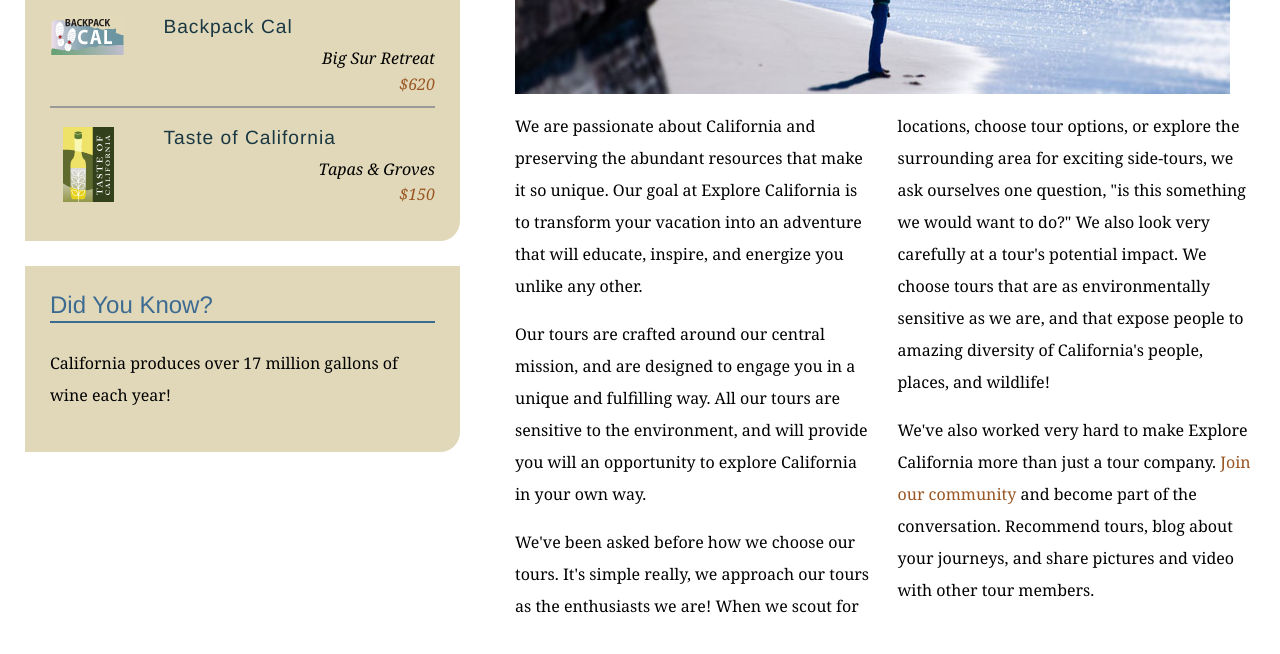
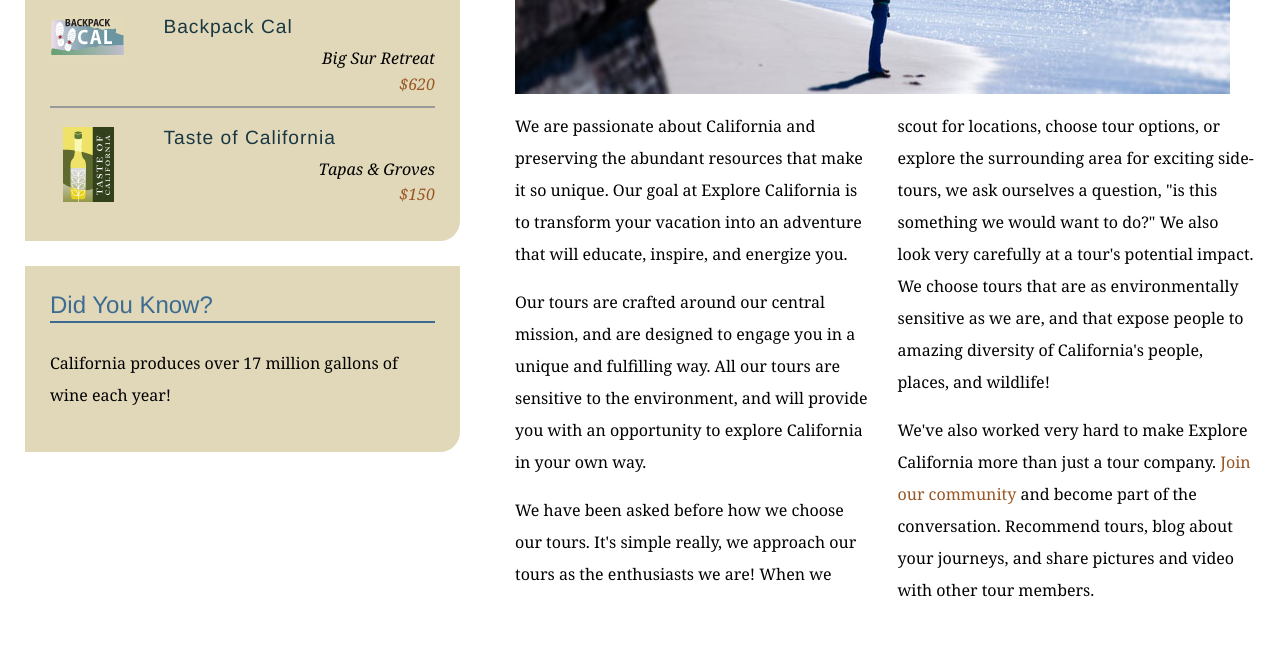
Before and after one commit to twilli21/explore_california, a plain HTML site: page mission.html in a window 1280 px wide. Shown: the part 590-1244 px from the top of the page. Drawn offline with Linux system fonts and the light colour scheme.

Commit message:
Text edits to mission page

```diff
--- a/mission.html
+++ b/mission.html
@@ -60,9 +60,9 @@
           <h1>Who we are</h1>
           <img src="assets/images/mission_look.jpg" alt="Looking out at the Pacific" class="articleImage" />
           <div class="multiCol">
-            <p>We are passionate about California and preserving the abundant resources that make it so unique. Our goal at Explore California is to transform your vacation into an adventure that will educate, inspire, and energize you unlike any other.</p>
-            <p>Our tours are crafted around our central mission, and are designed to engage you in a unique and fulfilling way. All our tours are sensitive to the environment, and will provide you will an opportunity to explore California in your own way.</p>
-            <p>We've been asked before how we choose our tours. It's simple really, we approach our tours as the enthusiasts we are! When we scout for locations, choose tour options, or explore the surrounding area for exciting side-tours, we ask ourselves one question, &quot;is this something we would want to do?&quot; We also look very carefully at a tour's potential impact. We choose tours that are as environmentally sensitive as we are, and that expose people to amazing diversity of California's people, places, and wildlife!</p>
+            <p>We are passionate about California and preserving the abundant resources that make it so unique. Our goal at Explore California is to transform your vacation into an adventure that will educate, inspire, and energize you.</p>
+            <p>Our tours are crafted around our central mission, and are designed to engage you in a unique and fulfilling way. All our tours are sensitive to the environment, and will provide you with an opportunity to explore California in your own way.</p>
+            <p>We have been asked before how we choose our tours. It's simple really, we approach our tours as the enthusiasts we are! When we scout for locations, choose tour options, or explore the surrounding area for exciting side-tours, we ask ourselves a question, &quot;is this something we would want to do?&quot; We also look very carefully at a tour's potential impact. We choose tours that are as environmentally sensitive as we are, and that expose people to amazing diversity of California's people, places, and wildlife!</p>
             <p>We've also worked very hard to make Explore California more than just a tour company. <a href="explorers/join.html">Join our community</a> and become part of the conversation. Recommend tours, blog about your journeys, and share pictures and video with other tour members.</p>
           </div>
         </div>
```
